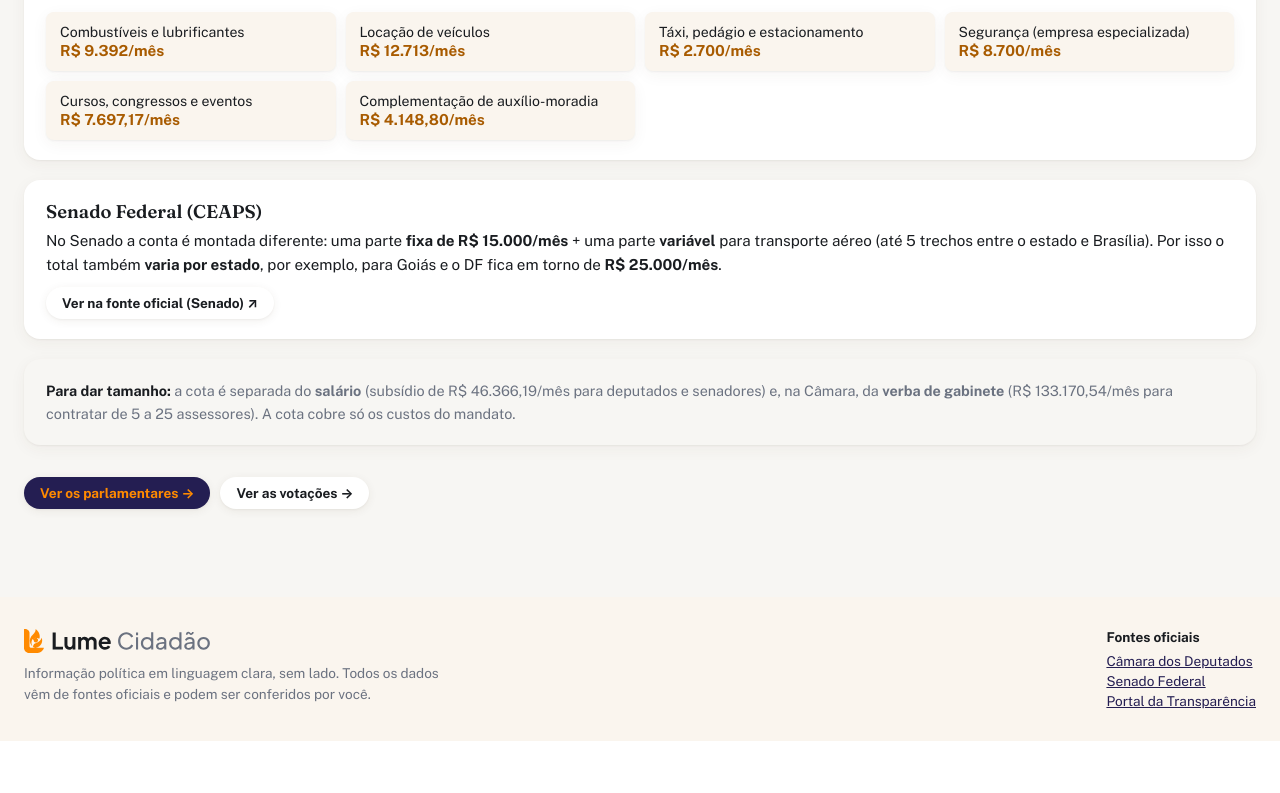
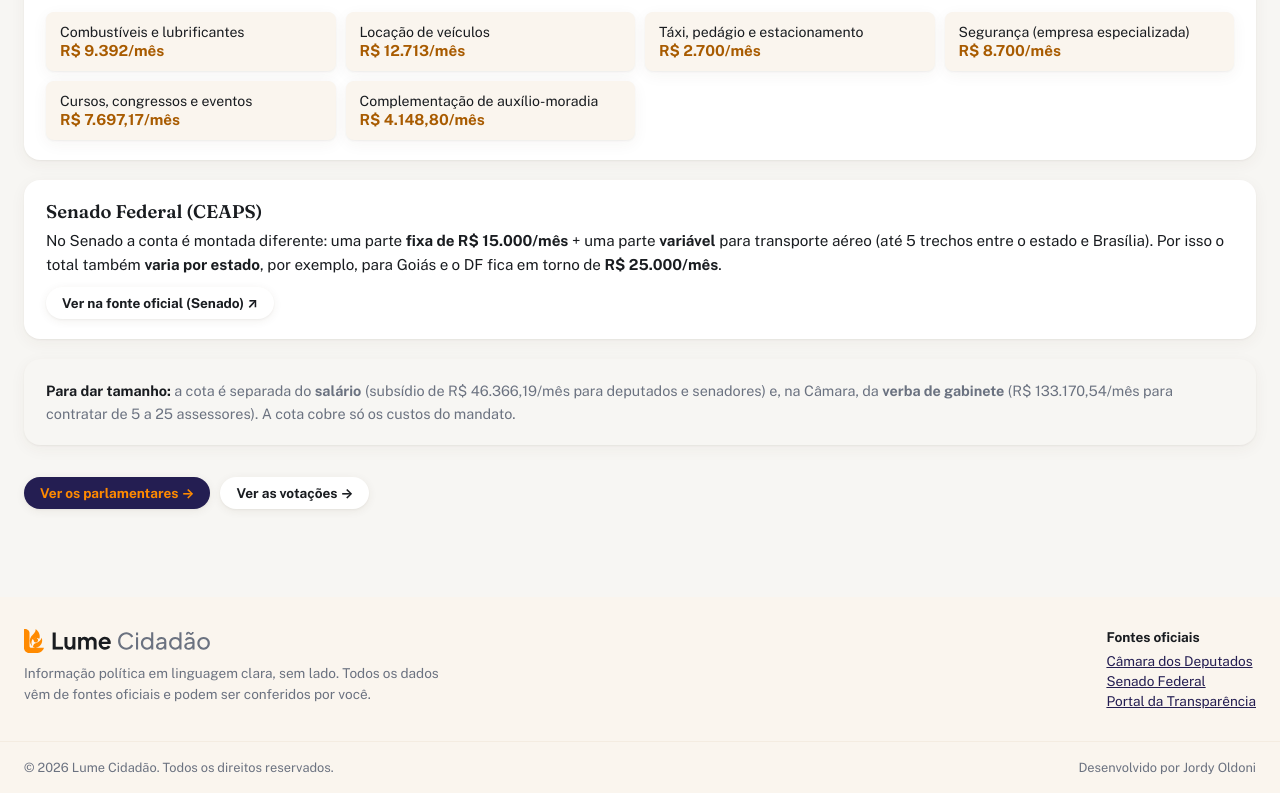
Before and after one commit to jordypoldoni/transparencia-politica-2026, a Next.js app: page /entenda in a window 1280 px wide. Shown: the part 1656-2449 px from the top of the page. Before the commit the page ends 2397 px from the top, so only its background shows below. Built offline with nearby package versions, Linux system fonts and the light colour scheme.

Commit message:
Valores visiveis no grafico mensal e assinatura no rodape

```diff
--- a/components/Layout.jsx
+++ b/components/Layout.jsx
@@ -127,6 +127,15 @@ export default function Layout({ children, pageProps }) {
             </ul>
           </div>
         </div>
+
+        {/* Assinatura do rodapé. O ano vem do relógio, não fixo: um "© 2026" congelado em 2028
+            é o tipo de detalhe que faz o leitor duvidar de quão atual é o resto da página. */}
+        <div style={{ borderTop: `1px solid ${t.cor.papelQuente2}` }}>
+          <div style={{ width: '100%', padding: '18px 24px', display: 'flex', flexWrap: 'wrap', gap: '6px 20px', justifyContent: 'space-between', color: t.cor.cinza, fontSize: '0.8rem' }}>
+            <p style={{ margin: 0 }}>© {new Date().getFullYear()} Lume Cidadão. Todos os direitos reservados.</p>
+            <p style={{ margin: 0 }}>Desenvolvido por Jordy Oldoni</p>
+          </div>
+        </div>
       </footer>
     </div>
   );
```
